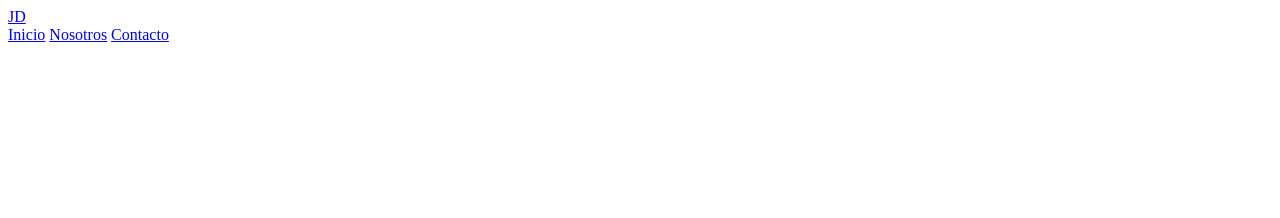
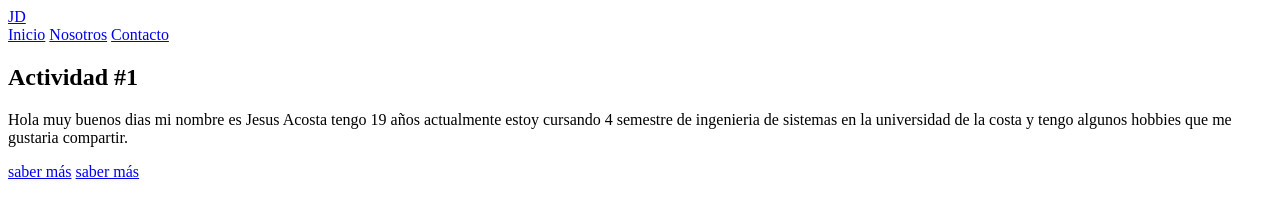
Before and after one commit to JesusAP02/pagina_jesus, a plain HTML site: page index.html in a window 1280 px wide. Drawn offline with Linux system fonts and the light colour scheme.

Commit message:
cm5 se agrego informacion del estudiante

```diff
--- a/index.html
+++ b/index.html
@@ -19,5 +19,23 @@
             <a href="https://www.cuc.edu.co/">Nosotros</a>
             <a href="https://www.instagram.com/iam_jess02/">Contacto</a>
 
+        </nav>
+    </div>
+
+    <header class="content header">
+        <h2 class="title">Actividad #1</h2>
+        <p>
+            Hola muy buenos dias mi nombre es Jesus Acosta
+            tengo 19 años actualmente estoy cursando 4 semestre de ingenieria de sistemas
+            en la universidad de la costa
+            y tengo algunos hobbies que me gustaria compartir.
+        </p>
+
+        <div class="btn-home">
+            <a href="https://www.instagram.com/vistequesiteinteresa/" class="btn">saber más</a>
+            <a href="https://www.instagram.com/vistequesiteinteresa/" class="btn">saber más</a>
+        </div>
+
+    </header>
 </body>
 </html>
```
